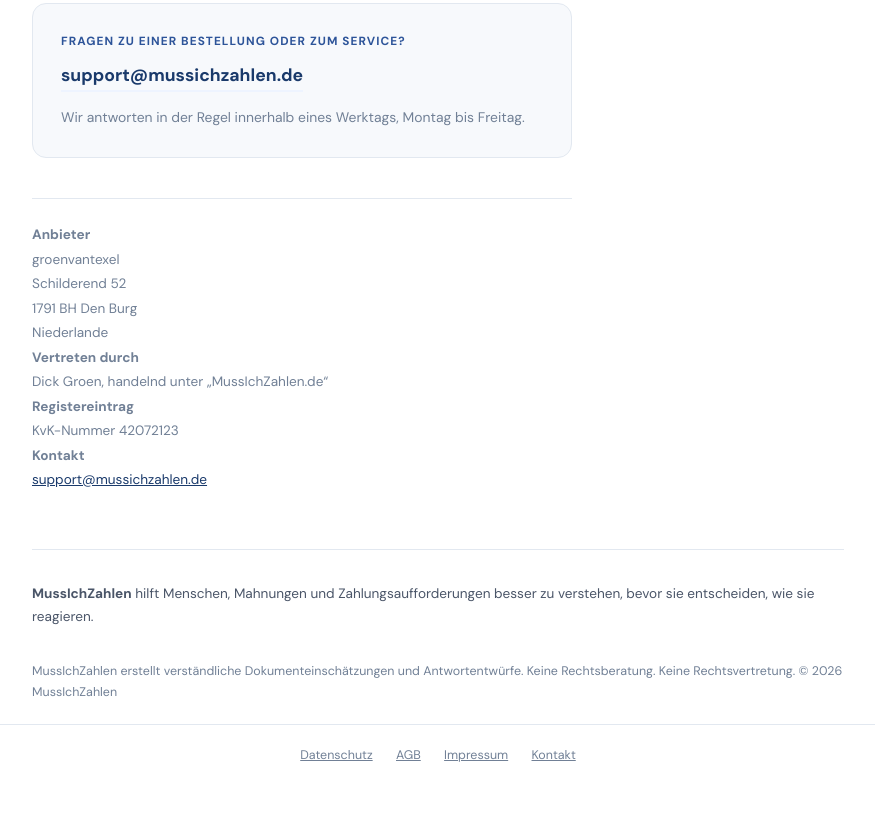
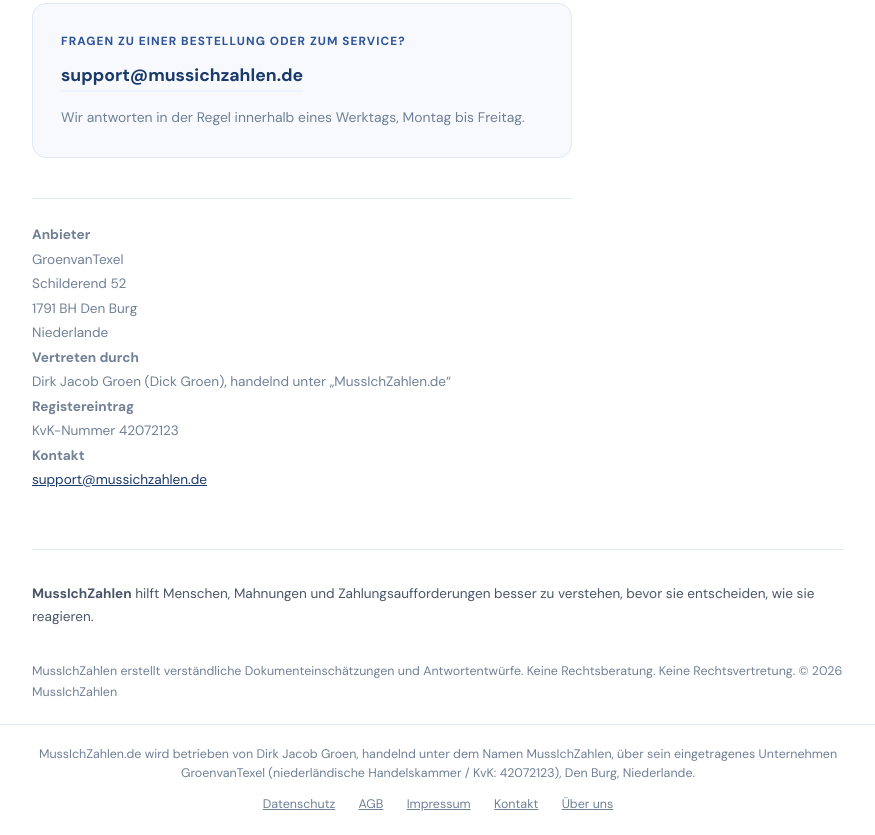
Before and after one commit to DickGroen/mussichzahlen, a website: page public/kontakt.html in a window 1280 px wide. Shown: the part 766-1601 px from the top of the page, without its empty margins (202-1077 px from the left). Before the commit the page ends 1551 px from the top, so only its background shows below. Drawn offline with Linux system fonts and the light colour scheme.

Commit message:
Update contact information and footer details

```diff
--- a/public/kontakt.html
+++ b/public/kontakt.html
@@ -77,13 +77,13 @@
 
     <div class="who-block">
       <p><strong>Anbieter</strong><br>
-      groenvantexel<br>
+      GroenvanTexel<br>
       Schilderend 52<br>
       1791 BH Den Burg<br>
       Niederlande</p>
 
       <p><strong>Vertreten durch</strong><br>
-      Dick Groen, handelnd unter „MussIchZahlen.de“</p>
+      Dirk Jacob Groen (Dick Groen), handelnd unter „MussIchZahlen.de“</p>
 
       <p><strong>Registereintrag</strong><br>
       KvK-Nummer 42072123</p>
@@ -102,11 +102,13 @@
 
 <footer style="border-top:1px solid var(--line);padding:20px 0;text-align:center;background:var(--white);">
   <div class="container">
+    <p style="font-size:.78rem;color:var(--muted);margin:0 0 10px;line-height:1.6;">MussIchZahlen.de wird betrieben von Dirk Jacob Groen, handelnd unter dem Namen MussIchZahlen, über sein eingetragenes Unternehmen GroenvanTexel (niederländische Handelskammer / KvK: 42072123), Den Burg, Niederlande.</p>
     <p style="font-size:.78rem;color:var(--muted);margin:0;">
       <a href="/datenschutz.html" style="color:var(--muted);margin:0 10px;">Datenschutz</a>
       <a href="/agb.html" style="color:var(--muted);margin:0 10px;">AGB</a>
       <a href="/impressum.html" style="color:var(--muted);margin:0 10px;">Impressum</a>
       <a href="/kontakt.html" style="color:var(--muted);margin:0 10px;">Kontakt</a>
+      <a href="/ueber-uns.html" style="color:var(--muted);margin:0 10px;">Über uns</a>
     </p>
   </div>
 </footer>
```
